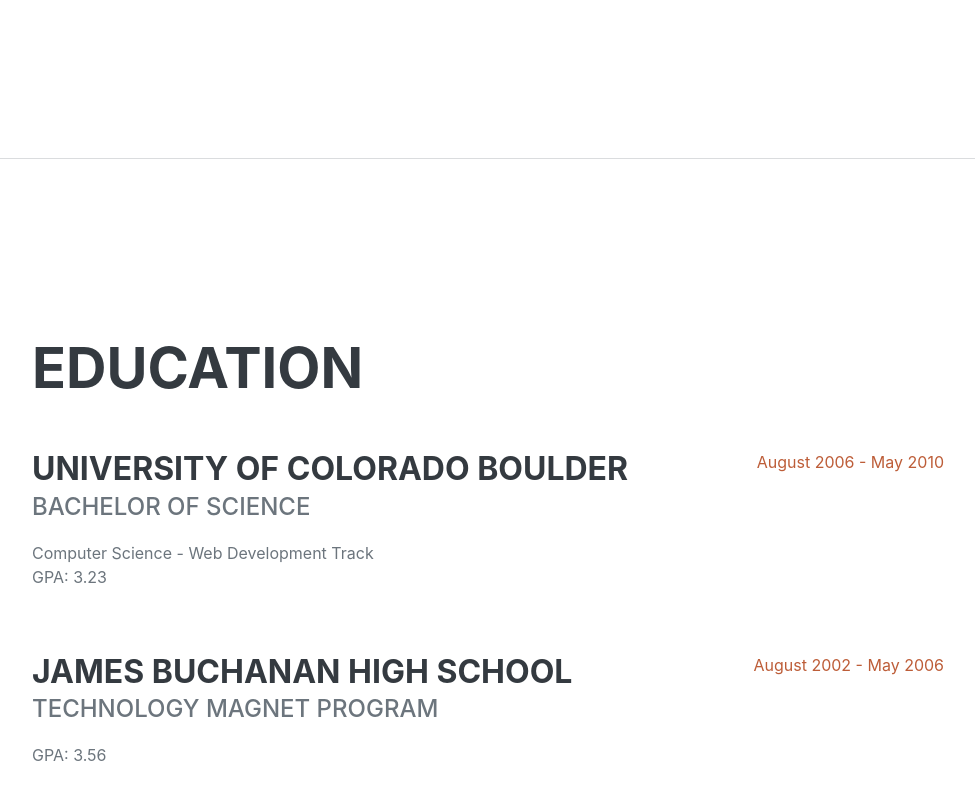
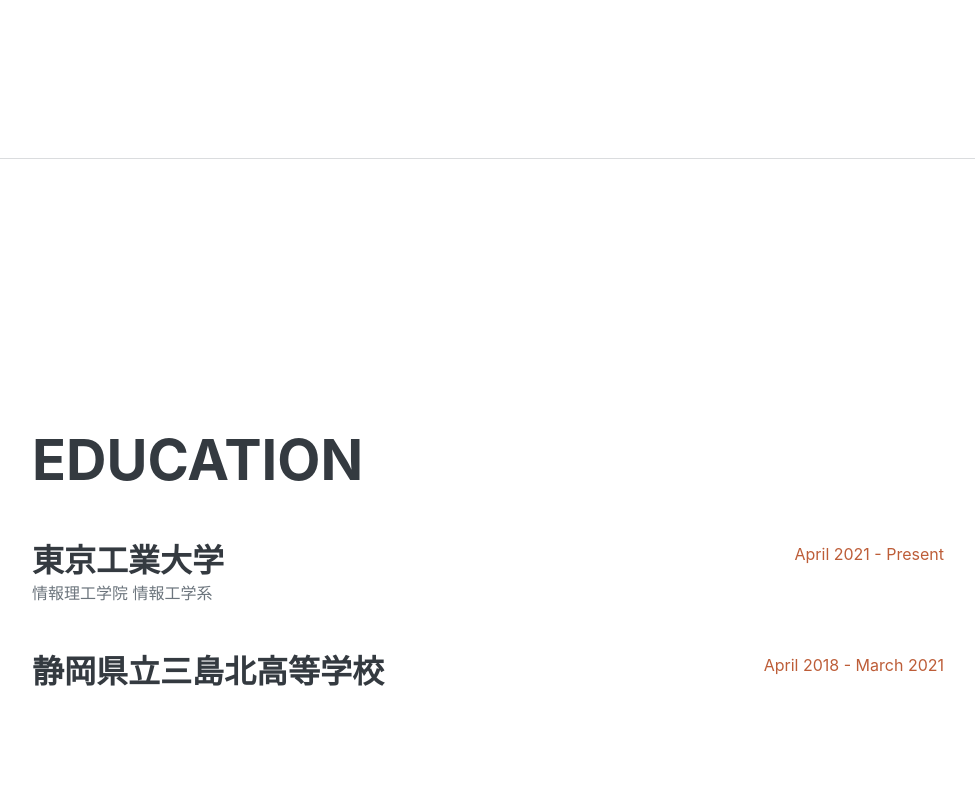
Before and after one commit to miyu-y/miyu-y.github.io, a plain HTML site: page template/index.html in a window 1280 px wide. Shown: the part 1443-2243 px from the top of the page, without its empty margins (288-1263 px from the left). Drawn offline with nearby package versions, Linux system fonts and the light colour scheme; a web font is replaced by a local one.

Commit message:
Update index.html

```diff
--- a/template/index.html
+++ b/template/index.html
@@ -58,9 +58,9 @@
                     <div class="d-flex flex-column flex-md-row justify-content-between mb-5">
                         <div class="flex-grow-1">
                             <h3 class="mb-0">AI Enginner</h3>
-                            <div class="subheading mb-3">3keigo.com</div>
+                            <div class="subheading mb-3" href="https://3keigo.com" >3keigo.com</div>
                         </div>
-                        <div class="flex-shrink-0"><span class="text-primary">Jan 2024 - Present</span></div>
+                        <div class="flex-shrink-0"><span class="text-primary">January 2024 - Present</span></div>
                     </div>
                 </div>
             </section>
@@ -71,20 +71,16 @@
                     <h2 class="mb-5">Education</h2>
                     <div class="d-flex flex-column flex-md-row justify-content-between mb-5">
                         <div class="flex-grow-1">
-                            <h3 class="mb-0">University of Colorado Boulder</h3>
-                            <div class="subheading mb-3">Bachelor of Science</div>
-                            <div>Computer Science - Web Development Track</div>
-                            <p>GPA: 3.23</p>
+                            <h3 class="mb-0">東京工業大学</h3>
+                            <div>情報理工学院 情報工学系</div>
                         </div>
-                        <div class="flex-shrink-0"><span class="text-primary">August 2006 - May 2010</span></div>
+                        <div class="flex-shrink-0"><span class="text-primary">April 2021 - Present</span></div>
                     </div>
                     <div class="d-flex flex-column flex-md-row justify-content-between">
                         <div class="flex-grow-1">
-                            <h3 class="mb-0">James Buchanan High School</h3>
-                            <div class="subheading mb-3">Technology Magnet Program</div>
-                            <p>GPA: 3.56</p>
+                            <h3 class="mb-0">静岡県立三島北高等学校</h3>
                         </div>
-                        <div class="flex-shrink-0"><span class="text-primary">August 2002 - May 2006</span></div>
+                        <div class="flex-shrink-0"><span class="text-primary">April 2018 - March 2021</span></div>
                     </div>
                 </div>
             </section>
```
